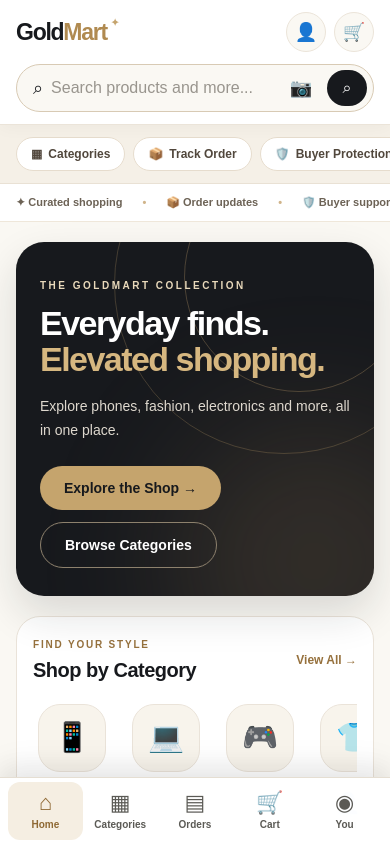
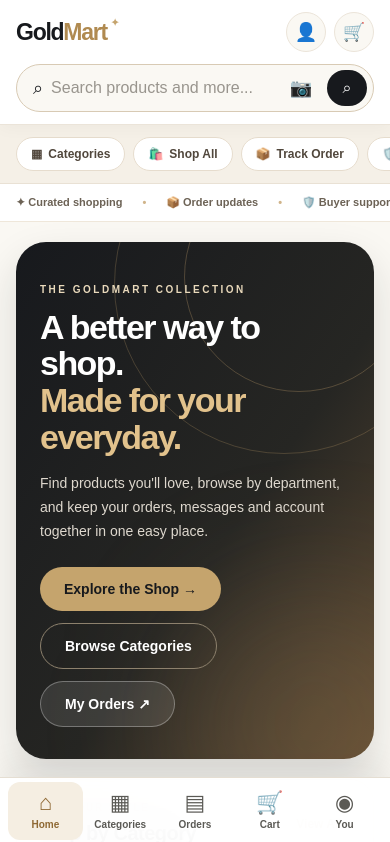
Before and after one commit to oscar1-max/Gold-mart-Ybsr, a Next.js app: page / in a window 390 px wide. Shown: the top 842 px of the page. Built offline with nearby package versions, Linux system fonts and the light colour scheme; no server answers.

Commit message:
Polish storefront hero, category discovery and quick access; remove duplicate mobile bar

```diff
--- a/app/page.tsx
+++ b/app/page.tsx
@@ -41,9 +41,11 @@ const discoveryTabs = ["All", "Deals", "5-Star Rated", "Best Selling", "New Arri
 
 const quickLinks = [
   { href: "/categories", icon: "▦", label: "Categories" },
+  { href: "/shop", icon: "🛍️", label: "Shop All" },
   { href: "/track-order", icon: "📦", label: "Track Order" },
   { href: "/order-protection", icon: "🛡️", label: "Buyer Protection" },
   { href: "/help", icon: "❔", label: "Help Centre" },
+  { href: "/chat", icon: "💬", label: "Messages" },
 ];
 
 const cardClass =
@@ -129,6 +131,7 @@ function ProductCard({ product, compact = false }: { product: Product; compact?:
                 price: product.price,
                 image_url: product.image_url,
                 stock: product.stock,
+                currency: product.currency || "USD",
               }}
               disabled={!available}
             />
@@ -284,7 +287,7 @@ export default function Home() {
 
       {/* LUXURY HERO */}
       <section className="mx-auto max-w-7xl px-4 pb-5 pt-5 sm:px-6 sm:pt-7 lg:px-8">
-        <div className="relative isolate overflow-hidden rounded-[28px] bg-[#17191D] px-6 pb-7 pt-9 text-white shadow-[0_18px_42px_rgba(23,25,29,0.14)] sm:px-10 sm:py-12 lg:px-16 lg:py-16">
+        <div className="relative isolate overflow-hidden rounded-[30px] bg-[linear-gradient(125deg,#17191D_0%,#262623_58%,#5E4A32_100%)] px-6 pb-8 pt-10 text-white shadow-[0_18px_42px_rgba(23,25,29,0.14)] sm:px-10 sm:py-14 lg:px-16 lg:py-20">
           <div className="pointer-events-none absolute -right-20 -top-32 h-[340px] w-[340px] rounded-full border border-[#C5A46D]/25 sm:right-0" />
           <div className="pointer-events-none absolute -right-10 -top-20 h-[230px] w-[230px] rounded-full border border-[#C5A46D]/30" />
           <div className="pointer-events-none absolute bottom-[-110px] right-[-85px] h-[290px] w-[290px] rounded-full bg-[#C5A46D]/15 blur-3xl" />
@@ -292,14 +295,15 @@ export default function Home() {
           <div className="relative z-10 max-w-2xl">
             <p className="text-[10px] font-bold uppercase tracking-[0.25em] text-[#E9D9BB] sm:text-xs">The GoldMart Collection</p>
             <h1 className="mt-3 max-w-xl text-[34px] font-black leading-[1.08] tracking-[-0.045em] sm:text-5xl lg:text-6xl">
-              Everyday finds.<br /><span className="text-[#D6B780]">Elevated shopping.</span>
+              A better way to shop.<br /><span className="text-[#E2C28C]">Made for your everyday.</span>
             </h1>
             <p className="mt-4 max-w-md text-sm leading-6 text-[#DED8CE] sm:text-base">
-              Explore phones, fashion, electronics and more, all in one place.
+              Find products you'll love, browse by department, and keep your orders, messages and account together in one easy place.
             </p>
             <div className="mt-6 flex flex-wrap gap-3">
               <Link href="/shop" className="inline-flex items-center justify-center rounded-full bg-[#C5A46D] px-6 py-3 text-sm font-extrabold text-[#17191D] transition hover:bg-[#E9D9BB]">Explore the Shop →</Link>
               <Link href="/categories" className="inline-flex items-center justify-center rounded-full border border-[#8D816D] px-6 py-3 text-sm font-bold text-white transition hover:border-[#E9D9BB]">Browse Categories</Link>
+              <Link href="/orders" className="inline-flex items-center justify-center rounded-full border border-white/30 bg-white/10 px-6 py-3 text-sm font-bold text-white transition hover:bg-white/20">My Orders ↗</Link>
             </div>
           </div>
         </div>
@@ -315,10 +319,10 @@ export default function Home() {
             </div>
             <Link href="/categories" className="shrink-0 text-xs font-bold text-[#96713D] hover:underline sm:text-sm">View All →</Link>
           </div>
-          <div className="og-scrollbar mt-5 flex gap-4 overflow-x-auto pb-1 sm:gap-6">
+          <div className="og-scrollbar mt-5 grid grid-cols-4 gap-3 sm:grid-cols-8 sm:gap-4">
             {categories.map((category) => (
-              <Link key={category.name} href={`/shop?category=${encodeURIComponent(category.value)}`} className="group flex min-w-[78px] flex-col items-center gap-2 text-center sm:min-w-[96px]">
-                <span className="flex h-[68px] w-[68px] items-center justify-center rounded-[22px] border border-[#EAE3D9] bg-[#F8F4EC] text-[29px] transition group-hover:-translate-y-0.5 group-hover:border-[#C5A46D] group-hover:bg-[#F3E8D5] sm:h-20 sm:w-20">{category.icon}</span>
+              <Link key={category.name} href={`/shop?category=${encodeURIComponent(category.value)}`} className="group flex min-w-0 flex-col items-center gap-2 text-center">
+                <span className="flex h-[64px] w-full max-w-20 items-center justify-center rounded-[20px] border border-[#EAE3D9] bg-[#F8F4EC] text-[29px] transition group-hover:-translate-y-0.5 group-hover:border-[#C5A46D] group-hover:bg-[#F3E8D5] sm:h-20">{category.icon}</span>
                 <span className="text-[11px] font-bold text-[#47433E] sm:text-xs">{category.name}</span>
               </Link>
             ))}
@@ -468,23 +472,7 @@ export default function Home() {
         <p className="mt-6 border-t border-[#F0ECE5] pt-5 text-[11px] text-[#8A847A]">© {new Date().getFullYear()} GoldMart. All rights reserved.</p>
       </footer>
 
-      {/* MOBILE TAB BAR */}
-      <nav aria-label="Mobile navigation" className="fixed inset-x-0 bottom-0 z-50 border-t border-[#EAE2D7] bg-white/95 pb-[env(safe-area-inset-bottom)] shadow-[0_-8px_25px_rgba(23,25,29,0.05)] backdrop-blur-xl md:hidden">
-        <div className="mx-auto grid h-[66px] max-w-lg grid-cols-5 items-center px-1">
-          {[
-            { href: "/", icon: "⌂", label: "Home", active: true },
-            { href: "/categories", icon: "▦", label: "Categories", active: false },
-            { href: "/orders", icon: "📦", label: "Orders", active: false },
-            { href: "/cart", icon: "🛒", label: "Cart", active: false },
-            { href: user ? "/account" : "/login", icon: "👤", label: "You", active: false },
-          ].map((item) => (
-            <Link key={item.label} href={item.href} className="flex min-w-0 flex-col items-center justify-center gap-0.5 px-1 text-center" aria-current={item.active ? "page" : undefined}>
-              <span className={`text-xl leading-6 ${item.active ? "text-[#96713D]" : "text-[#514B43]"}`}>{item.icon}</span>
-              <span className={`text-[10px] font-bold ${item.active ? "text-[#96713D]" : "text-[#6D665E]"}`}>{item.label}</span>
-            </Link>
-          ))}
-        </div>
-      </nav>
+
     </main>
   );
 }
```
